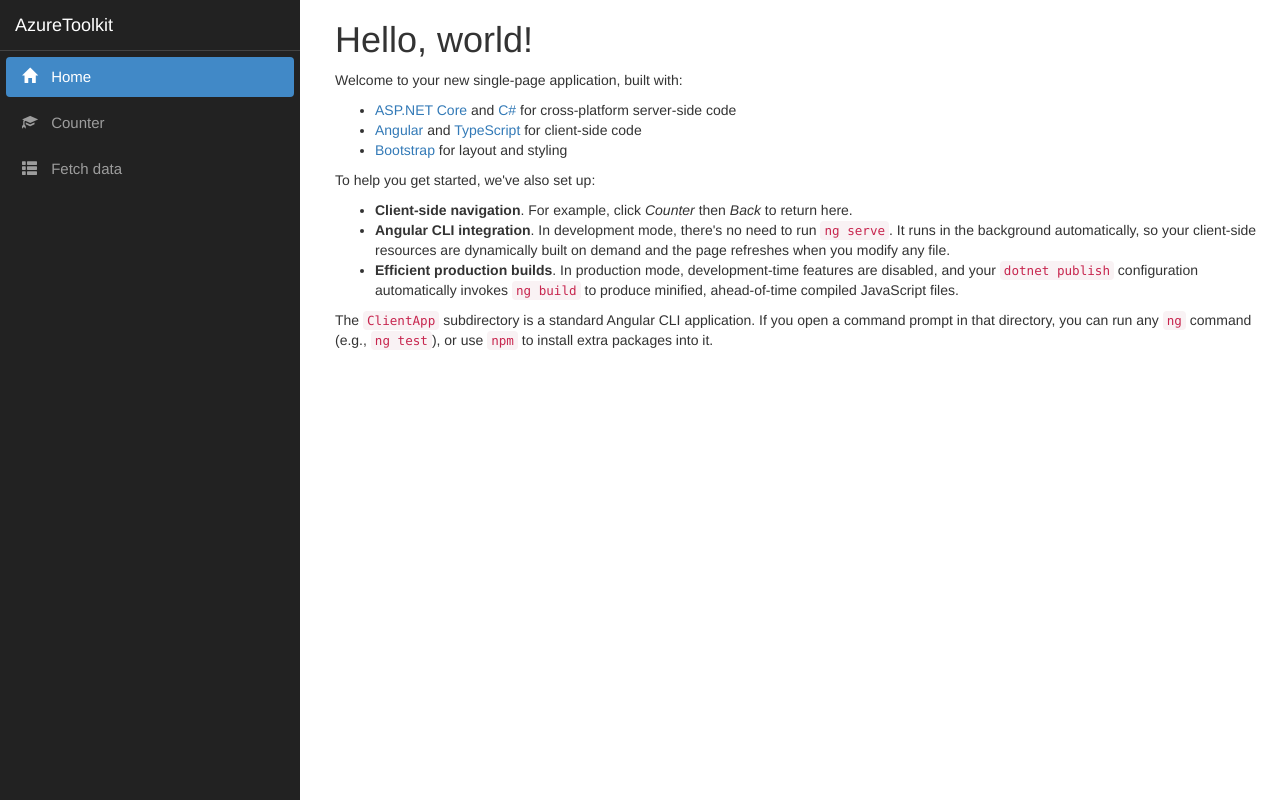
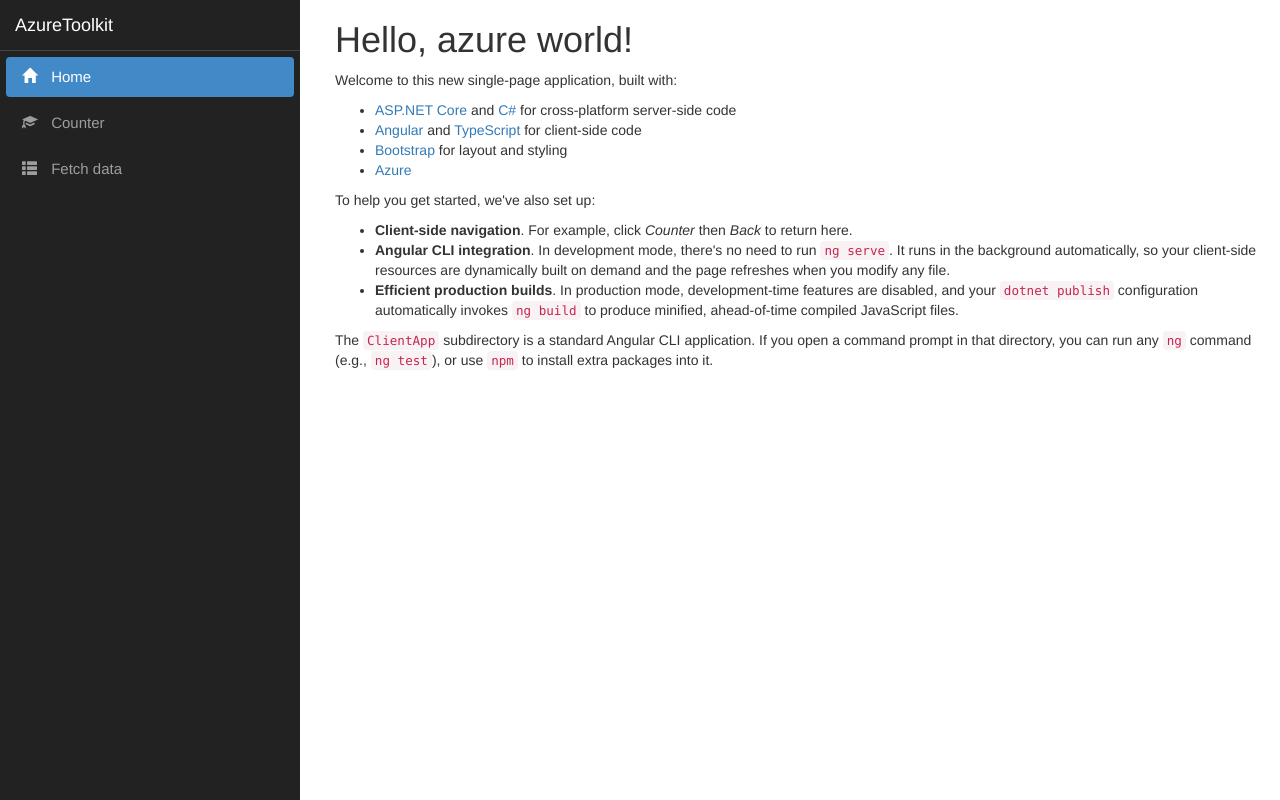
Before and after one commit to TheFlow0360/AzureToolkit, an Angular app in the folder ClientApp/: page / in a window 1280 px wide. Built offline with nearby package versions, Linux system fonts and the light colour scheme.

Commit message:
modified front page

```diff
--- a/ClientApp/src/app/home/home.component.html
+++ b/ClientApp/src/app/home/home.component.html
@@ -1,9 +1,10 @@
-<h1>Hello, world!</h1>
-<p>Welcome to your new single-page application, built with:</p>
+<h1>Hello, azure world!</h1>
+<p>Welcome to this new single-page application, built with:</p>
 <ul>
   <li><a href='https://get.asp.net/'>ASP.NET Core</a> and <a href='https://msdn.microsoft.com/en-us/library/67ef8sbd.aspx'>C#</a> for cross-platform server-side code</li>
   <li><a href='https://angular.io/'>Angular</a> and <a href='http://www.typescriptlang.org/'>TypeScript</a> for client-side code</li>
   <li><a href='http://getbootstrap.com/'>Bootstrap</a> for layout and styling</li>
+  <li><a href="https://azure.microsoft.com/">Azure</a></li>
 </ul>
 <p>To help you get started, we've also set up:</p>
 <ul>
```
